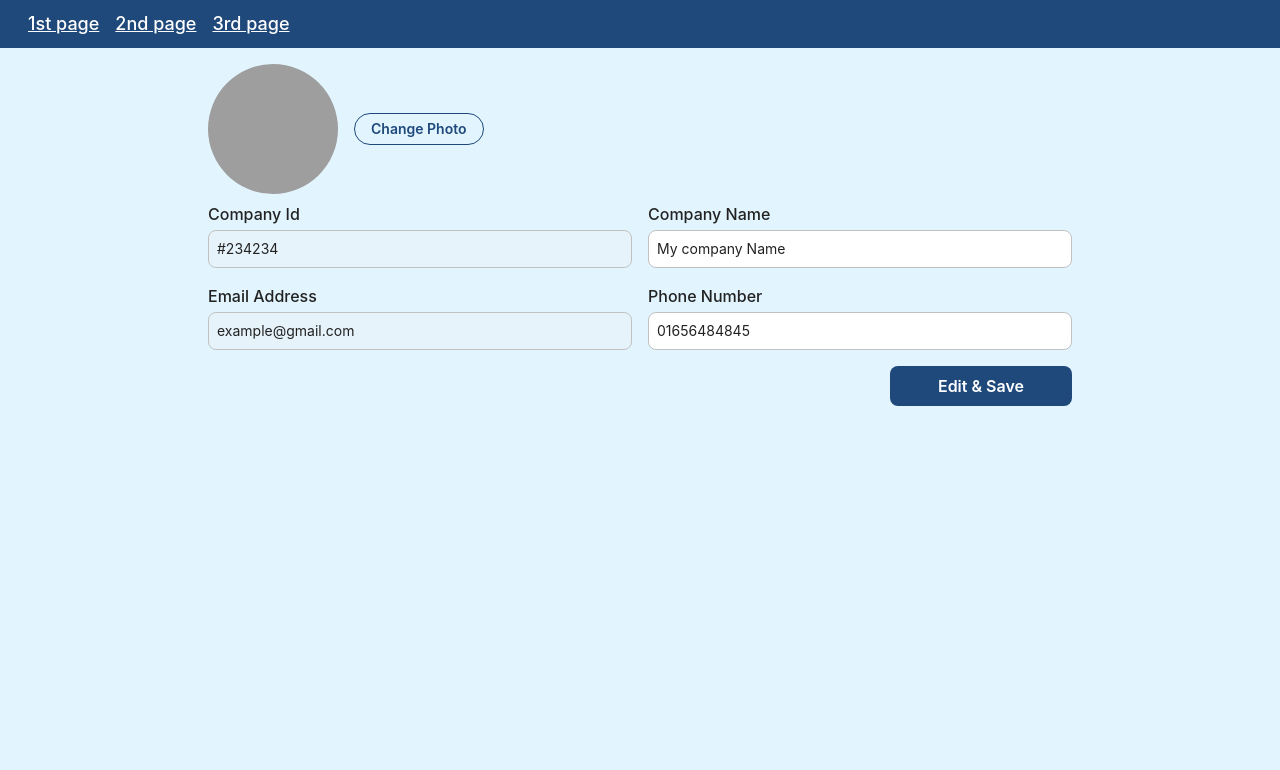
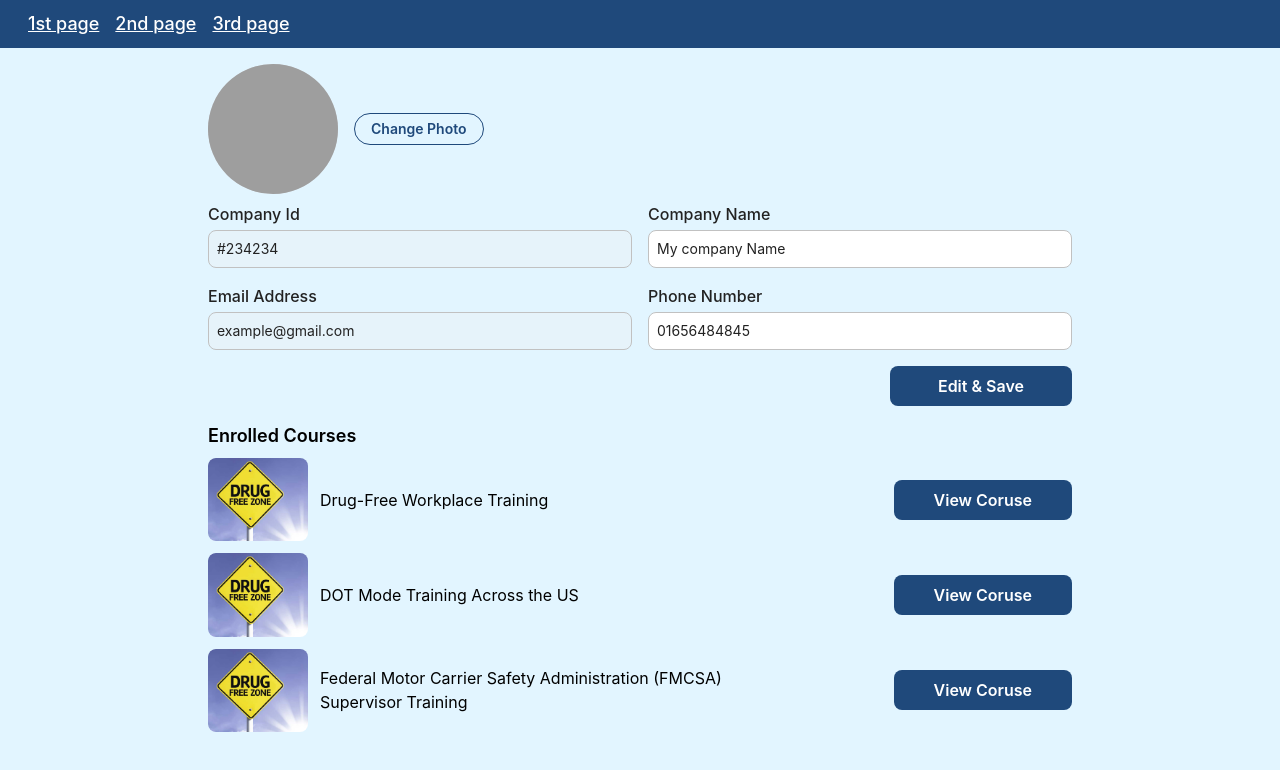
Before and after one commit to Jisan-mia/react-tailwind, a React (Create React App) app: page / in a window 1280 px wide. Both pictures are taken after a click on the element "2nd page". Shown: the top 770 px of the page. Built offline with nearby package versions, Linux system fonts and the light colour scheme; grey boxes are pictures that could not be loaded.

Commit message:
company profile and enrolled courses done

```diff
--- a/src/components/CompanyProfileAndEnrolledCourses/CompanyProfileAndEnrolledCourses.jsx
+++ b/src/components/CompanyProfileAndEnrolledCourses/CompanyProfileAndEnrolledCourses.jsx
@@ -1,6 +1,31 @@
 import React, { useState } from 'react'
 import ImageInput from '../ImgInput';
 import InputComponent from '../InputComponent'
+
+const enrolledCourses = [
+  {
+    id: 1,
+    course_name: 'Drug-Free Workplace Training',
+    price: 299,
+    image: '',
+    courseId: '#234235'
+  },
+  {
+    id: 2,
+    course_name: 'DOT Mode Training Across the US ',
+    price: 100,
+    image: '',
+    courseId: '#254535'
+  },
+  {
+    id: 3,
+    course_name: 'Federal Motor Carrier Safety Administration (FMCSA) Supervisor Training',
+    price: 500,
+    image: '',
+    courseId: '#785f34'
+  }
+]
+
 
 const CompanyProfileAndEnrolledCourses = () => {
   // not editable info
@@ -22,17 +47,17 @@ const CompanyProfileAndEnrolledCourses = () => {
     e.preventDefault();
   }
   return (
-    <div className='w-full bg-[#E2F5FF] h-screen'>
+    <div className='w-full bg-[#E2F5FF] min-h-screen'>
       <div className='max-w-4xl  mx-auto p-4 h-full'>
         <div className='grid gap-4'>
           {/* edit profile */}
           <form onSubmit={handleSubmit}>
             <div className='grid gap-2'>
               <div className='flex items-center gap-4'>
-                <div className='w-[130px] h-[130px]  rounded-full'>
+                <div className='w-[130px] h-[130px] bg-gray-300 rounded-full'>
                   <img className='w-full h-full object-cover rounded-full' src={`${companyInfo.profileImg || '/images/placeholderImg2.svg'}`} alt="" />
                 </div>
-                <button  className='text-sm max-w-max   h-8 rounded-full flex items-center justify-center gap-1 font-semibold w-full px-4 active:scale-[.98] transition border border-[#1F497B] text-[#1F497B]' type="submit">
+                <button  className='text-sm max-w-max relative  h-8 rounded-full flex items-center justify-center gap-1 font-semibold w-full px-4 active:scale-[.98] transition border border-[#1F497B] text-[#1F497B]' type="submit">
                     Change Photo
                     <ImageInput isNeedBase64 setImage={(img) => {
                       setCompanyInfo({
@@ -80,9 +105,36 @@ const CompanyProfileAndEnrolledCourses = () => {
               </div>
             </div>
           </form>
+
           {/* enrolled courses */}
           <div>
+            <div className='grid gap-2'>
+              <h1 className='text-lg font-semibold'>Enrolled Courses</h1>
 
+              <div>
+                <div className='grid gap-3'>
+                    {
+                      enrolledCourses.map(course => (
+                        <div key={course.id} className="flex items-center justify-between gap-3">
+                          <div className='flex items-center gap-3 basis-2/3'>
+                            <div className='max-w-[100px] max-h-[100px] col-start-1 col-end-3'>
+                              <img className='w-full h-full object-contain rounded-lg' src="/images/course1.png" alt="" />
+                            </div>
+                            <div className=''>
+                              {course.course_name}
+                            </div>
+                          </div>
+                          <div className=' basis-2/6 '>
+                            <button  className='text-base max-w-max ml-auto  h-full rounded-lg flex items-center justify-center gap-1 font-semibold w-full px-10 py-2  active:scale-[.98] transition bg-[#1F497B] text-white'>
+                              View Coruse
+                            </button>
+                          </div>
+                        </div>
+                      ))
+                    }
+                </div>
+              </div>
+            </div>
           </div>
         </div>
       </div>
```
